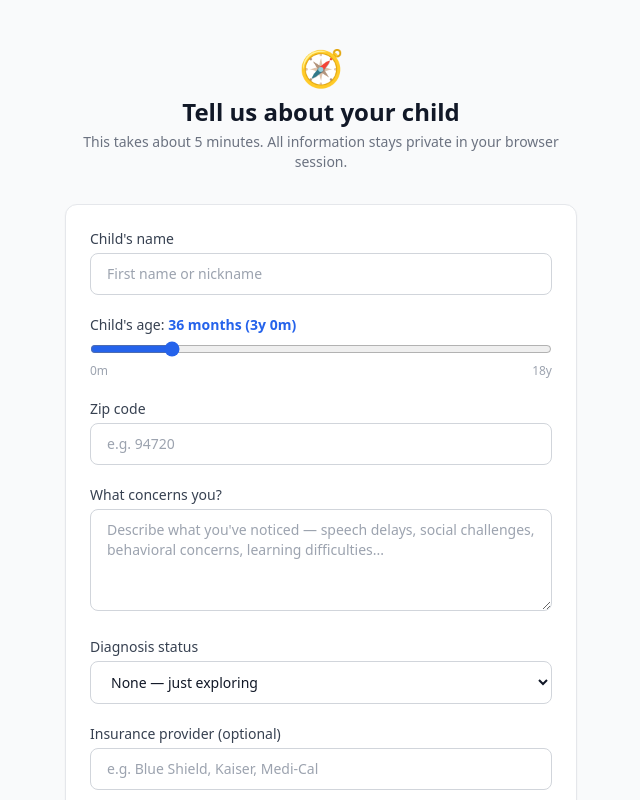
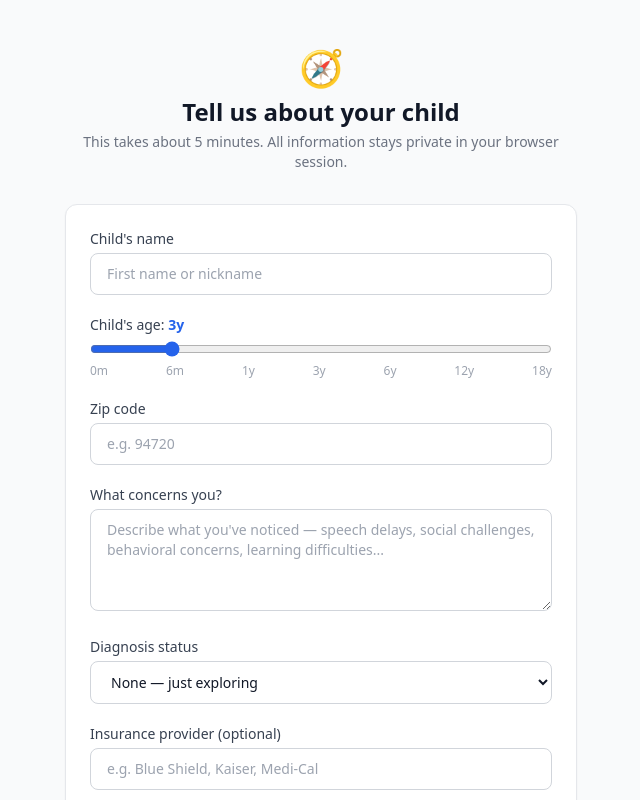
Before and after one commit to abissi17/berkeley_hackathon_proj, a React (Vite) app in the folder frontend/: page /intake in a window 1280 px wide. Shown: the top 800 px of the page, without its empty margins (319-959 px from the left). Built offline with nearby package versions, Linux system fonts and the light colour scheme.

Commit message:
button animation on landing page and 'months' to '_y _m' on the age selection bar

```diff
--- a/frontend/src/pages/IntakePage.jsx
+++ b/frontend/src/pages/IntakePage.jsx
@@ -93,10 +93,11 @@ export default function IntakePage() {
             <label className="block text-sm font-medium text-gray-700 mb-1">
               Child's age:{" "}
               <span className="text-compass-600 font-semibold">
-                {form.child_age_months} months
-                {form.child_age_months >= 12
-                  ? ` (${Math.floor(form.child_age_months / 12)}y ${form.child_age_months % 12}m)`
-                  : ""}
+                {form.child_age_months < 12
+                  ? `${form.child_age_months}m`
+                  : form.child_age_months % 12 === 0
+                  ? `${form.child_age_months / 12}y`
+                  : `${Math.floor(form.child_age_months / 12)}y ${form.child_age_months % 12}m`}
               </span>
             </label>
             <input
@@ -111,6 +112,11 @@ export default function IntakePage() {
             />
             <div className="flex justify-between text-xs text-gray-400">
               <span>0m</span>
+              <span>6m</span>
+              <span>1y</span>
+              <span>3y</span>
+              <span>6y</span>
+              <span>12y</span>
               <span>18y</span>
             </div>
           </div>
--- a/frontend/src/pages/LandingPage.jsx
+++ b/frontend/src/pages/LandingPage.jsx
@@ -36,14 +36,14 @@ export default function LandingPage() {
         <div className="flex flex-col sm:flex-row gap-4 w-full max-w-md">
           <button
             onClick={() => navigate('/intake')}
-            className="flex-1 bg-compass-600 hover:bg-compass-700 active:bg-compass-800 text-white font-semibold py-4 px-8 rounded-2xl text-lg shadow-lg shadow-compass-200 transition-all duration-150 flex flex-col items-center gap-1"
+            className="flex-1 bg-compass-600 hover:bg-compass-700 active:bg-compass-800 text-white font-semibold py-4 px-8 rounded-2xl text-lg shadow-lg shadow-compass-200 transition-all duration-300 ease-in-out hover:-translate-y-1 flex flex-col items-center gap-1"
           >
             <span>I'm a Parent</span>
             <span className="text-xs font-normal text-compass-200">Get my child's roadmap →</span>
           </button>
           <button
             onClick={() => navigate('/clinic')}
-            className="flex-1 bg-white hover:bg-gray-50 active:bg-gray-100 text-gray-800 font-semibold py-4 px-8 rounded-2xl text-lg border-2 border-gray-200 transition-all duration-150 flex flex-col items-center gap-1"
+            className="flex-1 bg-white hover:bg-gray-50 active:bg-gray-100 text-gray-800 font-semibold py-4 px-8 rounded-2xl text-lg border-2 border-gray-200 transition-all duration-300 ease-in-out hover:-translate-y-1 flex flex-col items-center gap-1"
           >
             <span>I'm a Clinic</span>
             <span className="text-xs font-normal text-gray-400">Case management dashboard →</span>
```
